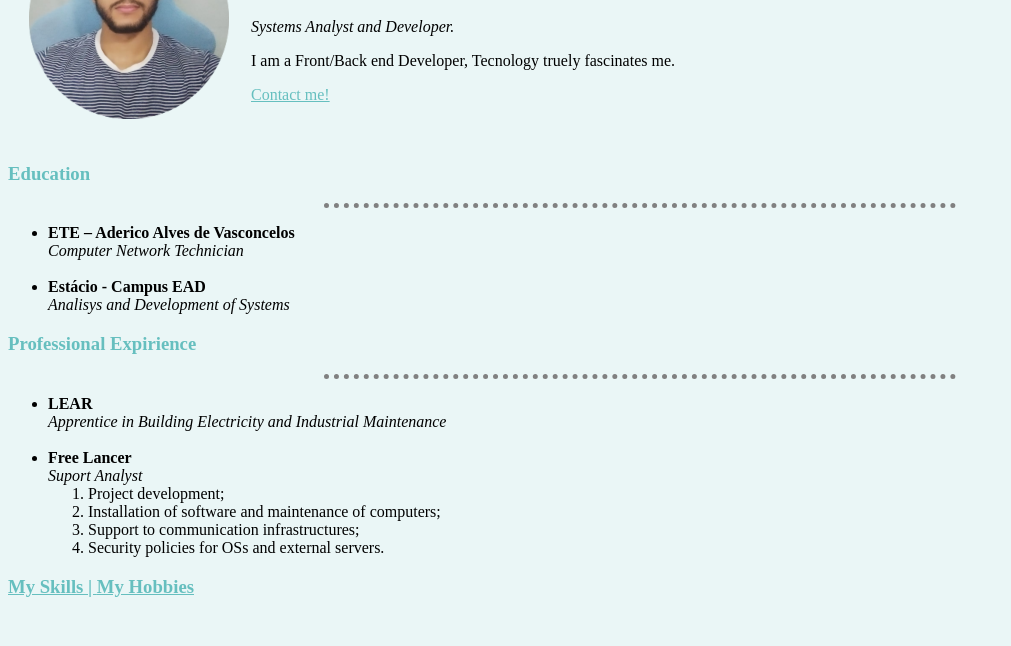
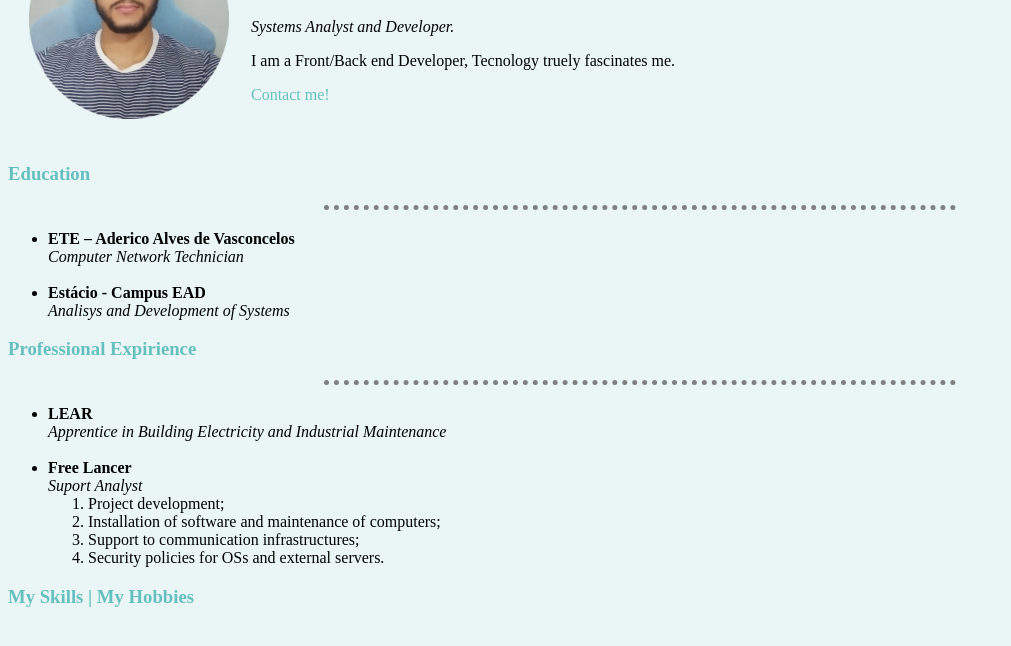
Before and after one commit to MichaelMartinsdev/CV, a plain HTML site: page index.html in a window 1280 px wide. Shown: the part 110-756 px from the top of the page, without its empty margins (0-1011 px from the left). Drawn offline with Linux system fonts and the light colour scheme.

Commit message:
update 3.0

```diff
--- a/css/styles.css
+++ b/css/styles.css
@@ -1,19 +1,28 @@
 body{
     background-color: #EAF6F6;
 }
+
 hr{
     background-color: #EAF6F6;
     border-style: dotted none none;
     width: 50%;
     border-width: 5px;
     border-color: grey;
+    margin: 20px auto;
 }
+
 h1{
     color: #66BFBF;
 }
+
 h3{
     color: #66BFBF;
 }
-a{
-   color: #66BFBF;
+
+a {
+    color: #66BFBF;
+    text-decoration: none;
 }
+a:hover{
+   color: #3a5c5c;
+}
--- a/index.html
+++ b/index.html
@@ -4,6 +4,7 @@
         <meta charset="utf-8">
         <title>📚Michael's Personal Site</title>
         <link rel="stylesheet" href="css/styles.css">
+        <link rel="icon" href="favicon CV.ico">
     </head>
     <body>
         <table cellspacing="20">
```
Also changed, not shown: favicon CV.ico (added).
